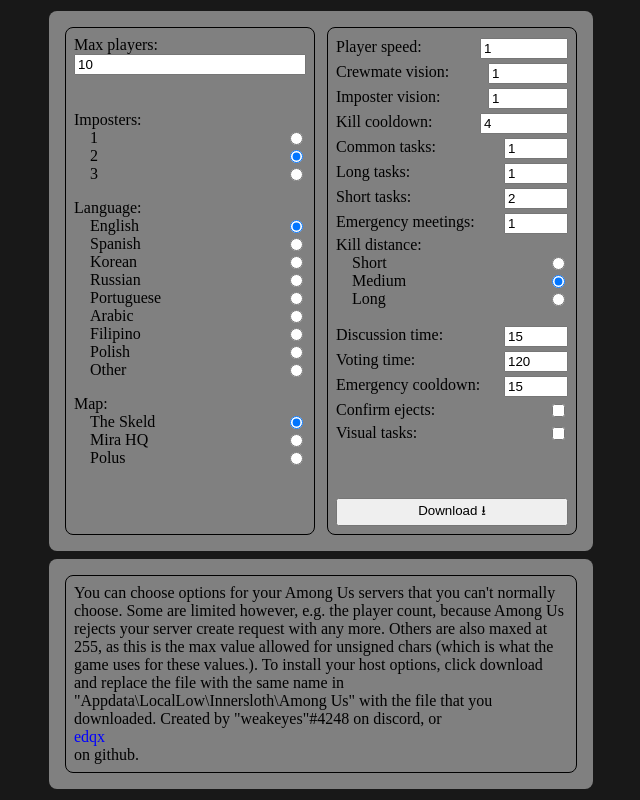
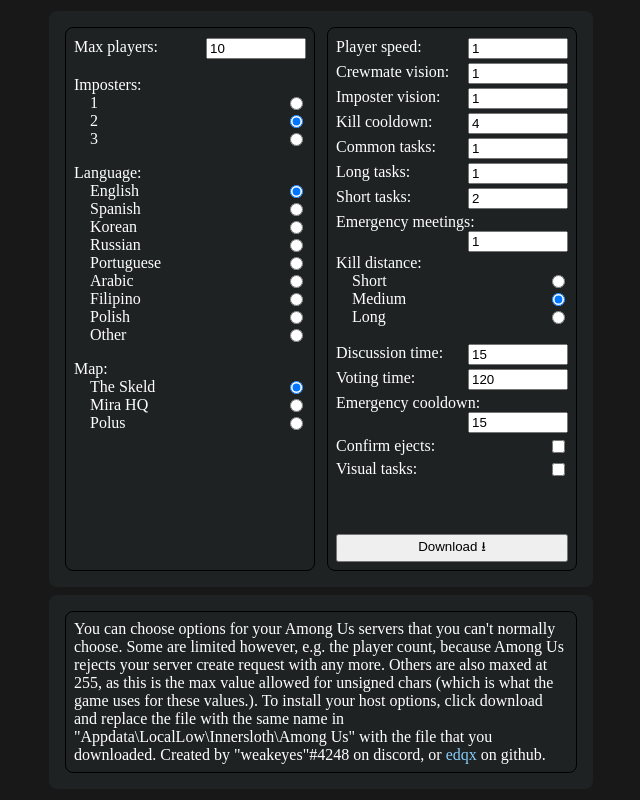
Before and after one commit to edqx/amongus-hacked-servers, a website: page page/index.html in a window 1280 px wide. Shown: the whole page, without its empty margins (319-959 px from the left). Drawn offline with Linux system fonts and the light colour scheme.

Commit message:
Improved look of site more

```diff
--- a/page/index.html
+++ b/page/index.html
@@ -10,8 +10,10 @@
     <div class="flex-container">
         <div class="center-box">
             <div class="section">
+                <div class="option">
                     Max players:
                     &nbsp;<input id="players" type="number" min="0" max="10" value="10" /><br><br>
+                </div>
                 Imposters:
                 <form>
                     <input type="radio" name="imposters" value="1">
@@ -123,6 +125,7 @@
         </div>
         <div class="center-box">
             <div class="section">
+                <div>
                     You can choose options for your Among Us servers that you can't normally choose.
                     Some are limited however, e.g. the player count, because Among Us rejects your server
                     create request with any more. Others are also maxed at 255, as this is the max
@@ -134,6 +137,7 @@
                 </div>
             </div>
         </div>
+    </div>
 </body>
 
 </html>
--- a/page/res/main.css
+++ b/page/res/main.css
@@ -4,10 +4,15 @@
     padding: 0;
     margin: 0;
     background-color: #181818;
+    color: white;
 }
 
 input {
     float: right;
+}
+
+input:not([type=checkbox]):not([type=radio]) {
+    width: 100px;
 }
 
 form {
@@ -15,7 +20,7 @@
 }
 
 a {
-    color: blue;
+    color: lightskyblue;
     text-decoration: none;
 }
 
@@ -35,7 +40,7 @@
 
 .center-box {
     width: 100%;
-    background-color: rgba(255, 255, 255, .45);
+    background-color: #1f2223;
     padding: 16px;
     border-radius: 8px;
     display: flex;
```
Lines whose indentation alone changed are shown as unchanged.
